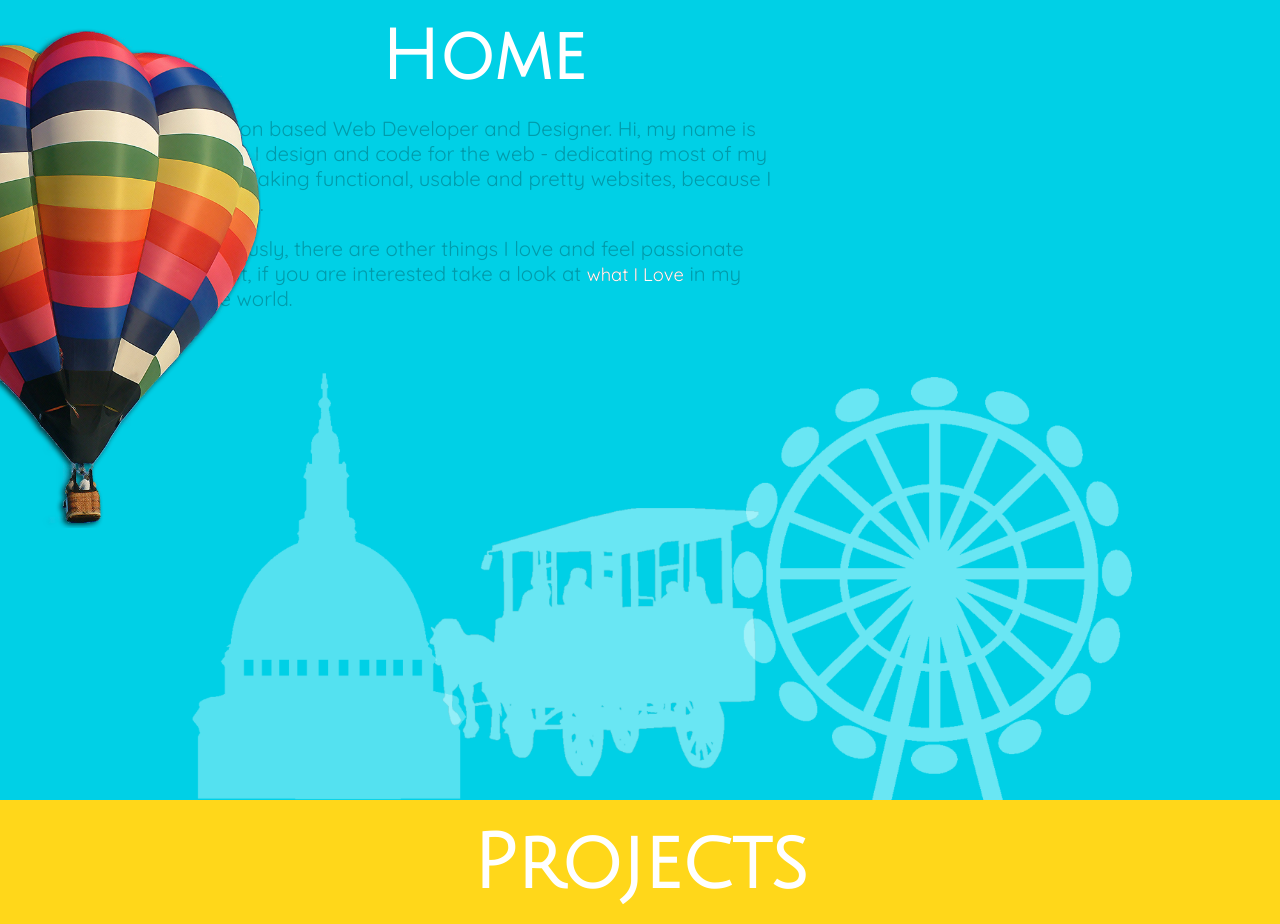
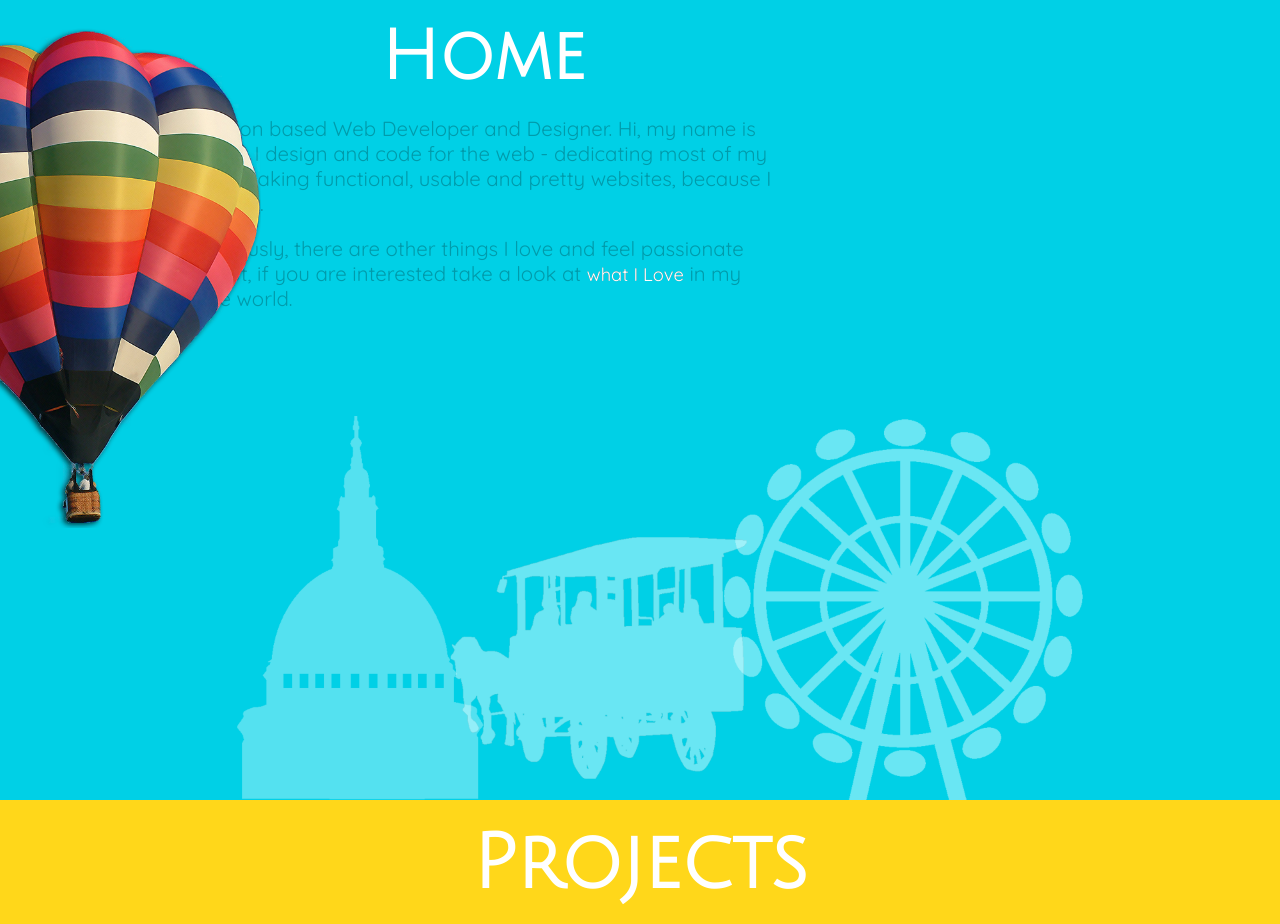
Before and after one commit to chloekaianlam/Portfolio-Site, a PHP site: page / in a window 1280 px wide. Shown: the top 924 px of the page. Run offline with PHP 8.4, Linux system fonts and the light colour scheme; some libraries are stand-ins or nearby versions; some web fonts are replaced.

Commit message:
Love section and bg changes

```diff
--- a/assets/css/less/style.less
+++ b/assets/css/less/style.less
@@ -12,6 +12,7 @@ body {
   width: 100%;
   height: 100%;
   font-size: 28px;
+  min-width: 640px;
 }
 
 .portfolio {
@@ -27,17 +28,22 @@ body {
   width: 100%;
   height: 100%;
   position: absolute;
+  z-index: -200;
 }
 
 .home {
   top: 0;
-  background: url(../image/background/home-bg.png) no-repeat center @blue;
-  -webkit-background-size: cover;
-  -moz-background-size: cover;
-  -o-background-size: cover;
-  background-size: cover;
+  background: @blue;
 
   p { color: #009bab; }
+}
+
+.home-bg {
+  position: absolute;
+  bottom: 0;
+  left: 0;
+  width: 100%;
+  z-index: -100;
 }
 
 .air-balloon {
--- a/assets/css/style.css
+++ b/assets/css/style.css
@@ -66,21 +66,24 @@ a:focus,a:active,button::-moz-focus-inner,input[type="reset"]::-moz-focus-inner,
 :-moz-placeholder{color:#fff;font-weight:300;font-family:'Quicksand',sans-serif}
 ::-moz-placeholder{color:#fff;font-weight:300;font-family:'Quicksand',sans-serif}
 :-ms-input-placeholder{color:#fff;font-weight:300;font-family:'Quicksand',sans-serif}
-@-webkit-keyframes float-x{0%{position:relative;right:2%;top:10%} 100%{position:relative;right:12%;top:1%}}@-moz-keyframes float-x{0%{position:relative;right:2%;top:10%} 100%{position:relative;right:12%;top:1%}}@-ms-keyframes float-x{0%{position:relative;right:2%;top:10%} 100%{position:relative;right:12%;top:1%}}@-o-keyframes float-x{0%{position:relative;right:2%;top:10%} 100%{position:relative;right:12%;top:1%}}@keyframes float-x{0%{position:relative;right:2%;top:10%} 100%{position:relative;right:12%;top:1%}}body{width:100%;height:100%;font-size:28px}
+@-webkit-keyframes float-x{0%{position:relative;right:2%;top:10%} 100%{position:relative;right:12%;top:1%}}@-moz-keyframes float-x{0%{position:relative;right:2%;top:10%} 100%{position:relative;right:12%;top:1%}}@-ms-keyframes float-x{0%{position:relative;right:2%;top:10%} 100%{position:relative;right:12%;top:1%}}@-o-keyframes float-x{0%{position:relative;right:2%;top:10%} 100%{position:relative;right:12%;top:1%}}@keyframes float-x{0%{position:relative;right:2%;top:10%} 100%{position:relative;right:12%;top:1%}}body{width:100%;height:100%;font-size:28px;min-width:640px}
 .portfolio{width:100%;height:100%;position:absolute;top:0;left:0;bottom:0}
-.home,.projects,.love,.contact,.client{width:100%;height:100%;position:absolute}
-.home{top:0;background:url(../image/background/home-bg.png) no-repeat center #00d0e6;-webkit-background-size:cover;-moz-background-size:cover;-o-background-size:cover;background-size:cover}.home p{color:#009bab}
+.home,.projects,.love,.contact,.client{width:100%;height:100%;position:absolute;z-index:-200}
+.home{top:0;background:#00d0e6}.home p{color:#009bab}
+.home-bg{position:absolute;bottom:0;left:0;width:100%;z-index:-100}
 .air-balloon{width:30%;max-width:500px;position:absolute;top:10%;right:5%;-webkit-animation:10s ease-in-out float-x infinite alternate;-moz-animation:10s ease-in-out float-x infinite alternate;-ms-animation:10s ease-in-out float-x infinite alternate;-o-animation:10s ease-in-out float-x infinite alternate;animation:10s ease-in-out float-x infinite alternate}.air-balloon img{width:100%;height:auto}
-.love{top:200%;background:#f77a62}.love p{color:#faa99a}
-.client{top:400%;background:#aa92ae}.client p{color:#705674}
 .wrapper{width:70%;max-width:960px;margin:0 auto}
 .content{width:65%;margin:0 5% 0 0}
-.projects{top:100%;background:url(../image/background/projects-bg.png) no-repeat center #ffd71a;-webkit-background-size:cover;-moz-background-size:cover;-o-background-size:cover;background-size:cover}.projects p{color:#cba700}
+.projects{top:100%;background:#ffd71a}.projects p{color:#cba700}
+.project-bg{position:absolute;bottom:0;left:0;width:100%;z-index:-100}
 .project-grid{line-height:0;-webkit-column-count:3;-webkit-column-gap:20px;-moz-column-count:3;-moz-column-gap:20px;column-count:3;column-gap:20px}.project-grid img{-webkit-border-radius:10px;-moz-border-radius:10px;border-radius:10px;-webkit-background-clip:padding-box;-moz-background-clip:padding;width:100%;height:auto;margin-bottom:20px;background-clip:padding-box;background-color:#fff;border:8px solid rgba(0,0,0,0.3)}
+.love{top:200%;background:#f77a62}.love p{color:#faa99a}
+.love-bubble{width:90%;max-width:960px;margin:0 auto}.love-bubble img{-webkit-border-radius:100%;-moz-border-radius:100%;border-radius:100%;-webkit-background-clip:padding-box;-moz-background-clip:padding;background-clip:padding-box;background-color:#fff;border:8px solid rgba(0,0,0,0.3)}
 .contact{top:300%;background:#c2d51b}.contact p,.contact label{color:#92a114}
 form{width:50%;float:right}
 input,textarea{-webkit-border-radius:5px;-moz-border-radius:5px;border-radius:5px;-webkit-background-clip:padding-box;-moz-background-clip:padding;background-clip:padding-box;background:#3e3e3d;min-height:50px;border:none;width:100%;margin:10px 0;padding:0 10px}
 .icon{float:right;position:relative;right:-22px}
-.button{-webkit-border-radius:5px;-moz-border-radius:5px;border-radius:5px;-webkit-background-clip:padding-box;-moz-background-clip:padding;background-clip:padding-box;-webkit-box-shadow:3px 3px 5px 1px #727e10;-moz-box-shadow:3px 3px 5px 1px #727e10;box-shadow:3px 3px 5px 1px #727e10;width:250px;height:30px;background:#636d0d;text-align:center;margin-top:20px}
-.client-grid{line-height:0;-webkit-column-count:5;-webkit-column-gap:20px;-moz-column-count:5;-moz-column-gap:20px;column-count:5;column-gap:20px}.client-grid img{width:100%;height:auto;margin:20px 20px 20px 0}
+.button{-webkit-border-radius:5px;-moz-border-radius:5px;border-radius:5px;-webkit-background-clip:padding-box;-moz-background-clip:padding;background-clip:padding-box;-webkit-box-shadow:3px 3px 5px 1px #727e10;-moz-box-shadow:3px 3px 5px 1px #727e10;box-shadow:3px 3px 5px 1px #727e10;width:50%;height:30px;background:#636d0d;text-align:center;margin-top:20px}
+.client{top:400%;background:#aa92ae}.client p{color:#705674}
+.client-grid{line-height:0;-webkit-column-count:5;-webkit-column-gap:20px;-moz-column-count:5;-moz-column-gap:20px;column-count:5;column-gap:20px}.client-grid img{-webkit-border-radius:10px;-moz-border-radius:10px;border-radius:10px;-webkit-background-clip:padding-box;-moz-background-clip:padding;background-clip:padding-box;width:100%;height:auto;margin:20px 20px 20px 0;border:5px solid #705674}
 @media (max-width:1000px){}@media print{*{background:transparent !important;color:#000 !important;text-shadow:none !important;filter:none !important;-ms-filter:none !important} a,a:visited{text-decoration:underline} a[href]:after{content:" (" attr(href) ")"} abbr[title]:after{content:" (" attr(title) ")"} .ir a:after,a[href^="javascript:"]:after,a[href^="#"]:after{content:""} pre,blockquote{border:1px solid #999;page-break-inside:avoid} thead{display:table-header-group} tr,img{page-break-inside:avoid} img{max-width:100% !important} @page {margin:.5cm}p,h2,h3{orphans:3;widows:3} h2,h3{page-break-after:avoid}}
--- a/index.php
+++ b/index.php
@@ -3,6 +3,8 @@
 <section class="portfolio">
 
 	<article class="home" data-page="home" data-colour="blue">
+
+		<img class="home-bg" src="assets/image/background/home-bg.png" />
 
 		<div class="wrapper">
 			<div class="content">
@@ -18,6 +20,8 @@
 	<figure class="air-balloon"><img src="../assets/image/background/air-balloon.png" /></figure>
 
 	<article class="projects" data-page="projects" data-colour="yellow">
+
+		<img class="project-bg" src="assets/image/background/projects-bg.png" />
 
 		<div class="wrapper">
 			<h1>Projects</h1>
@@ -41,11 +45,17 @@
 
 	<article class="love" data-page="love" data-colour="orange">
 
-		<div class="wrapper">
+		<div class="love-bubble">
 			<h1>Love</h1>
 
-			<p>There are plently of titles to describe what I do, currently I am a Front End Developer at <a href="#">Saatchi &amp; Saatchi</a> by day, also a Creative Freelancer by night and weekends. Yes, that's right! I dedicate pretty much all of my time designing and coding stuff, because I LOVE it.</p>
-			<p>In case you haven't noticed I like showcasing the countries I lived and worked in, I am currently living in London, loving every second of it. Obviously, there are other things I love and feel passionate about, if you are interested take a look at the <a href="#">Love</a> section of my little world.</p>
+			<img class="cook" src="http://lorempixel.com/200/200/animals/" />
+			<img class="bake" src="http://lorempixel.com/100/100/animals/" />
+			<img class="photography" src="http://lorempixel.com/120/120/animals/" />
+			<img class="html" src="http://lorempixel.com/150/150/animals/" />
+			<img class="css" src="http://lorempixel.com/200/200/animals/" />
+			<img class="javascript" src="http://lorempixel.com/180/180/animals/" />
+			<img class="video" src="http://lorempixel.com/80/80/animals/" />
+			<img class="art" src="http://lorempixel.com/230/230/animals/" />
 		</div>
 
 		<figure></figure>
```
Also changed, not shown: other parts of assets/css/less/style.less (+39 -20 lines), assets/image/logos/shaun-the-sheep.png.
